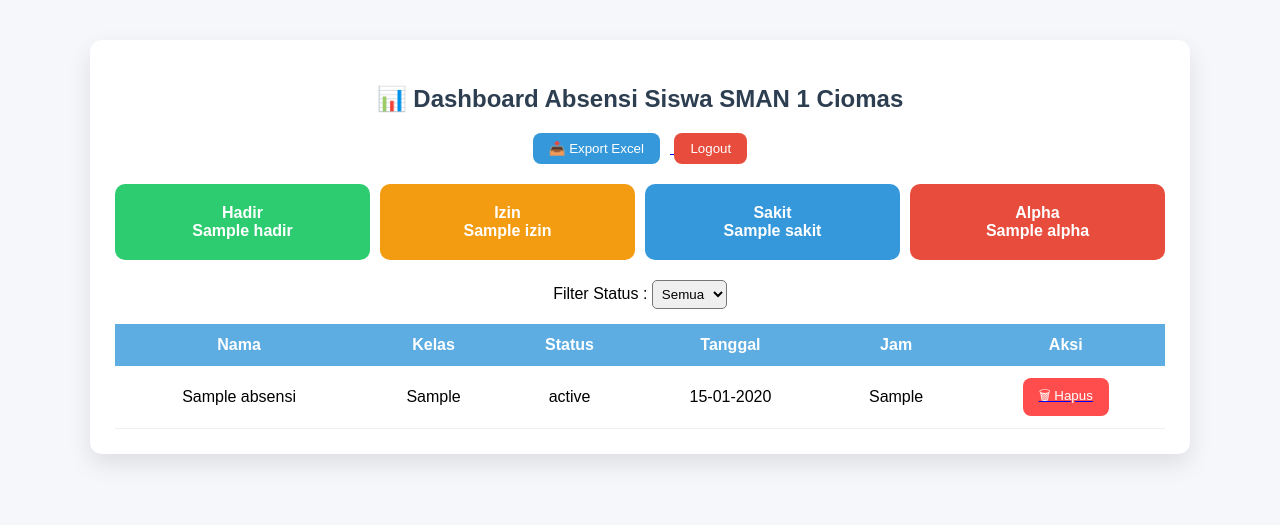
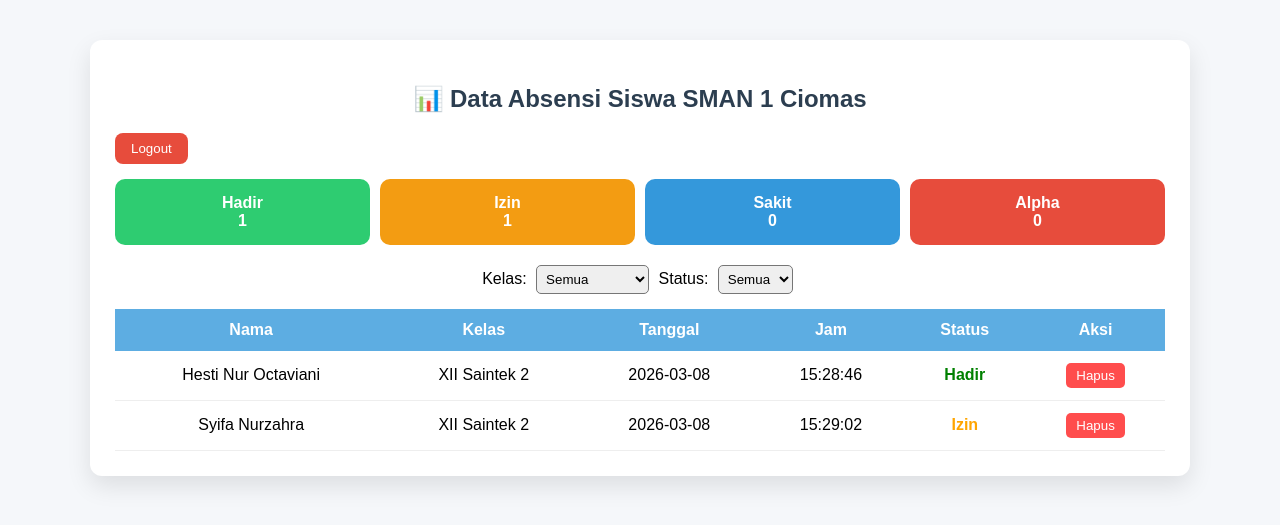
Before and after one commit to hestioctaviani810-star/absensi-sekolah, a Flask app: template templates/index.html in a window 1280 px wide. Shown: the top 525 px of the page. Run offline with Flask 3, Linux system fonts and the light colour scheme; tables that the repository leaves empty hold one stand-in row (values such as "Sample post"); the template is opened without the code that fills it: values that come from a table or form of the project are taken from there, most other values are stand-ins (such as "Sample title", 1, 10 or a date in 2020).

Commit message:
upgrade fix page

```diff
--- /dev/null
+++ b/absensi.csv
@@ -0,0 +1,2 @@
+Hesti Nur Octaviani,XII Saintek 2,2026-03-08,15:28:46,Hadir
+Syifa Nurzahra,XII Saintek 2,2026-03-08,15:29:02,Izin
--- a/app.py
+++ b/app.py
@@ -1,156 +1,116 @@
-from flask import Flask, render_template, request, redirect, session, send_file
-from flask_sqlalchemy import SQLAlchemy
+from flask import Flask, render_template, request, redirect, url_for, jsonify
 from datetime import datetime
-import pandas as pd
-import io
+import csv
+import os
 
 app = Flask(__name__)
 app.secret_key = "secret123"
 
-app.config['SQLALCHEMY_DATABASE_URI'] = 'sqlite:///absensi.db'
-app.config['SQLALCHEMY_TRACK_MODIFICATIONS'] = False
+CSV_FILE = "absensi.csv"
 
-db = SQLAlchemy(app)
+# ========================
+# HALAMAN ABSEN SISWA
+# ========================
+@app.route("/")
+def absen():
+    return render_template("absen.html")
+
+@app.route("/absen", methods=["POST"])
+def proses_absen():
+    nama = request.form.get("nama")
+    kelas = request.form.get("kelas")
+    status = request.form.get("status")
+
+    tanggal = datetime.now().strftime("%Y-%m-%d")
+    jam = datetime.now().strftime("%H:%M:%S")
+
+    with open(CSV_FILE, "a", newline="") as f:
+        writer = csv.writer(f)
+        writer.writerow([nama, kelas, tanggal, jam, status])
+
+    return render_template("berhasil.html")
 
 
-# DATABASE
-class Absensi(db.Model):
-    id = db.Column(db.Integer, primary_key=True)
-    nama = db.Column(db.String(100))
-    kelas = db.Column(db.String(10))
-    status = db.Column(db.String(10))
-    tanggal = db.Column(db.DateTime)
-    jam = db.Column(db.String(10))
-
-
-# LOGIN
-USERNAME = "adminsmancio"
-PASSWORD = "smanciojaya123"
-
-
-@app.route("/", methods=["GET", "POST"])
+# ========================
+# LOGIN GURU
+# ========================
+@app.route("/login", methods=["GET", "POST"])
 def login():
-
     if request.method == "POST":
-        username = request.form["username"]
-        password = request.form["password"]
-
-        if username == USERNAME and password == PASSWORD:
-            session["login"] = True
-            return redirect("/dashboard")
-
+        username = request.form.get("username")
+        password = request.form.get("password")
+        if username == "smancio admin" and password == "smanciojaya123":
+            return redirect(url_for("dashboard"))
+        else:
+            return "Login gagal! Username atau password salah."
     return render_template("login.html")
 
 
-# DASHBOARD
+# ========================
+# DASHBOARD GURU
+# ========================
 @app.route("/dashboard")
 def dashboard():
-
-    if "login" not in session:
-        return redirect("/")
-
-    status_filter = request.args.get("status")
-
-    if status_filter and status_filter != "semua":
-        data = Absensi.query.filter_by(status=status_filter).order_by(Absensi.id.desc()).all()
-    else:
-        data = Absensi.query.order_by(Absensi.id.desc()).all()
-
-    hadir = Absensi.query.filter_by(status="Hadir").count()
-    izin = Absensi.query.filter_by(status="Izin").count()
-    sakit = Absensi.query.filter_by(status="Sakit").count()
-    alpha = Absensi.query.filter_by(status="Alpha").count()
-
-    return render_template(
-        "index.html",
-        data=data,
-        hadir=hadir,
-        izin=izin,
-        sakit=sakit,
-        alpha=alpha
-    )
+    kelas_list = [
+        "X-1","X-2","X-3","X-4","X-5","X-6","X-7","X-8","X-9","X-10",
+        "XI Saintek 1","XI Saintek 2","XI Sainkes 1","XI Sainkes 2",
+        "XI Sosek 1","XI Sosek 2","XI Soshum 1","XI Soshum 2","XI Soshum 3",
+        "XII Saintek 1","XII Saintek 2","XII Sainkes 1","XII Sainkes 2",
+        "XII Sosek 1","XII Sosek 2","XII Soshum 1","XII Soshum 2","XII Soshum 3","XII Soshum 4","XII Soshum 5"
+    ]
+    status_list = ["Hadir","Izin","Sakit","Alpha"]
+    return render_template("index.html", kelas_list=kelas_list, status_list=status_list)
 
 
-# ABSEN SISWA
-@app.route("/absen", methods=["POST"])
-def absen():
+# ========================
+# API UNTUK RELOAD DATA + FILTER + STATISTIK
+# ========================
+@app.route("/api/data")
+def api_data():
+    kelas_filter = request.args.get("kelas", "")
+    status_filter = request.args.get("status", "")
 
-    nama = request.form["nama"]
-    kelas = request.form["kelas"]
-    status = request.form["status"]
+    data = []
+    statistik = {"Hadir":0, "Izin":0, "Sakit":0, "Alpha":0}
 
-    now = datetime.now()
+    if os.path.exists(CSV_FILE):
+        with open(CSV_FILE, "r") as f:
+            reader = csv.reader(f)
+            for row in reader:
+                if len(row) == 5:
+                    nama, kelas, tanggal, jam, status = row
+                    if (kelas_filter == "" or kelas_filter == kelas) and \
+                       (status_filter == "" or status_filter == status):
+                        data.append({
+                            "nama": nama,
+                            "kelas": kelas,
+                            "tanggal": tanggal,
+                            "jam": jam,
+                            "status": status
+                        })
+                        if status in statistik:
+                            statistik[status] += 1
 
-    data = Absensi(
-        nama=nama,
-        kelas=kelas,
-        status=status,
-        tanggal=now,
-        jam=now.strftime("%H:%M")
-    )
-
-    db.session.add(data)
-    db.session.commit()
-
-    return redirect("/dashboard")
+    return jsonify({"data":data, "statistik":statistik})
 
 
+# ========================
 # HAPUS DATA
-@app.route("/hapus/<int:id>")
-def hapus(id):
-
-    data = Absensi.query.get_or_404(id)
-
-    db.session.delete(data)
-    db.session.commit()
-
-    return redirect("/dashboard")
-
-
-# EXPORT EXCEL
-@app.route("/export")
-def export():
-
-    if "login" not in session:
-        return redirect("/")
-
-    data = Absensi.query.all()
-
-    hasil = []
-
-    for siswa in data:
-        hasil.append({
-            "Nama": siswa.nama,
-            "Kelas": siswa.kelas,
-            "Status": siswa.status,
-            "Tanggal": siswa.tanggal.strftime("%d-%m-%Y"),
-            "Jam": siswa.jam
-        })
-
-    df = pd.DataFrame(hasil)
-
-    output = io.BytesIO()
-    df.to_excel(output, index=False)
-    output.seek(0)
-
-    return send_file(
-        output,
-        download_name="data_absensi.xlsx",
-        as_attachment=True
-    )
-
-
-# LOGOUT
-@app.route("/logout")
-def logout():
-
-    session.pop("login", None)
-    return redirect("/")
+# ========================
+@app.route("/hapus/<nama>/<kelas>/<tanggal>/<jam>")
+def hapus(nama, kelas, tanggal, jam):
+    rows = []
+    if os.path.exists(CSV_FILE):
+        with open(CSV_FILE, "r") as f:
+            reader = csv.reader(f)
+            for row in reader:
+                if row != [nama, kelas, tanggal, jam, row[4]]:
+                    rows.append(row)
+        with open(CSV_FILE, "w", newline="") as f:
+            writer = csv.writer(f)
+            writer.writerows(rows)
+    return redirect(url_for("dashboard"))
 
 
 if __name__ == "__main__":
-
-    with app.app_context():
-        db.create_all()
-
     app.run(debug=True)
--- a/templates/absen.html
+++ b/templates/absen.html
@@ -74,10 +74,12 @@ text-decoration:underline;
 }
 
 @media(max-width:500px){
+
 .card{
 width:90%;
 padding:25px;
 }
+
 }
 
 </style></head><body><div class="card"><h2>📋 Absensi Siswa</h2><form action="/absen" method="POST"><input type="text" name="nama" placeholder="Nama siswa" required><select name="kelas" required><option value="">Pilih Kelas</option><optgroup label="Kelas X">
@@ -121,6 +123,6 @@ padding:25px;
 </select><button type="submit">📌 Absen Sekarang</button>
 
 </form><div class="login-link">
-Guru? <a href="/">Login disini</a>
+Guru? <a href="/login">Login disini</a>
 </div></div></body>
 </html>
--- a/templates/index.html
+++ b/templates/index.html
@@ -2,240 +2,134 @@
 <html lang="id">
 <head>
 <meta charset="UTF-8">
-<title>Dashboard Absensi</title>
-
+<title>Data Absensi Siswa</title>
 <style>
-
-body{
-font-family:Arial;
-background:#f5f7fa;
-margin:0;
-}
-
-.container{
-width:90%;
-max-width:1100px;
-margin:40px auto;
-}
-
-.card{
-background:white;
-padding:25px;
-border-radius:12px;
-box-shadow:0 10px 25px rgba(0,0,0,0.1);
-}
-
-h2{
-text-align:center;
-color:#2c3e50;
-margin-bottom:20px;
-}
-
-button{
-padding:8px 16px;
-border:none;
-border-radius:8px;
-cursor:pointer;
-transition:0.2s;
-}
-
-button:hover{
-transform:scale(1.05);
-}
-
-.export{
-background:#3498db;
-color:white;
-margin-right:10px;
-}
-
-.logout{
-background:#e74c3c;
-color:white;
-}
-
-.hapus{
-background:#ff4d4d;
-color:white;
-}
-
-.top{
-text-align:center;
-margin-bottom:20px;
-}
-
-.stats{
-display:flex;
-gap:10px;
-margin-bottom:20px;
-flex-wrap:wrap;
-}
-
-.stat{
-flex:1;
-padding:20px;
-color:white;
-border-radius:10px;
-text-align:center;
-font-weight:bold;
-min-width:120px;
-}
-
+body{font-family:Arial;background:#f5f7fa;margin:0;padding:0;}
+.container{width:90%;max-width:1100px;margin:40px auto;}
+.card{background:white;padding:25px;border-radius:12px;box-shadow:0 10px 25px rgba(0,0,0,0.1);}
+h2{text-align:center;color:#2c3e50;margin-bottom:20px;}
+button{padding:8px 16px;border:none;border-radius:8px;cursor:pointer;transition:0.2s;}
+button:hover{transform:scale(1.05);}
+.logout{background:#e74c3c;color:white;margin-bottom:15px;}
+.table-container{overflow-x:auto;}
+table{width:100%;border-collapse:collapse;}
+th{background:#5dade2;color:white;padding:12px;}
+td{padding:12px;text-align:center;border-bottom:1px solid #eee;}
+tr:hover{background:#f2f6ff;}
+.status-Hadir{color:green;font-weight:bold;}
+.status-Izin{color:orange;font-weight:bold;}
+.status-Sakit{color:blue;font-weight:bold;}
+.status-Alpha{color:red;font-weight:bold;}
+.aksi button{background:#ff4d4d;color:white;border:none;padding:5px 10px;border-radius:5px;cursor:pointer;}
+.filter{margin-bottom:15px;text-align:center;}
+select{padding:5px;border-radius:5px;margin:0 5px;}
+.stats{display:flex;gap:10px;margin-bottom:20px;flex-wrap:wrap;}
+.stat{flex:1;padding:15px;color:white;border-radius:10px;text-align:center;font-weight:bold;min-width:100px;}
 .hadir{background:#2ecc71;}
 .izin{background:#f39c12;}
 .sakit{background:#3498db;}
 .alpha{background:#e74c3c;}
+</style>
+</head>
+<body>
+<div class="container">
+<div class="card">
+<h2>📊 Data Absensi Siswa SMAN 1 Ciomas</h2>
+<a href="/logout"><button class="logout">Logout</button></a>
 
-.table-container{
-overflow-x:auto;
-}
-
-table{
-width:100%;
-border-collapse:collapse;
-}
-
-th{
-background:#5dade2;
-color:white;
-padding:12px;
-}
-
-td{
-padding:12px;
-text-align:center;
-border-bottom:1px solid #eee;
-}
-
-tr:hover{
-background:#f2f6ff;
-}
-
-.status-hadir{color:#2ecc71;font-weight:bold;}
-.status-izin{color:#f39c12;font-weight:bold;}
-.status-sakit{color:#3498db;font-weight:bold;}
-.status-alpha{color:#e74c3c;font-weight:bold;}
-
-.aksi a{
-display:flex;
-justify-content:center;
-}
-
-.filter{
-text-align:center;
-margin-bottom:15px;
-}
-
-select{
-padding:5px;
-border-radius:5px;
-}
-
-</style>
-
-</head>
-
-<body>
-
-<div class="container">
-
-<div class="card">
-
-<h2>📊 Dashboard Absensi Siswa SMAN 1 Ciomas</h2>
-
-<div class="top">
-
-<a href="/export">
-<button class="export">📥 Export Excel</button>
-</a>
-
-<a href="/logout">
-<button class="logout">Logout</button>
-</a>
-
+<!-- STATISTIK -->
+<div class="stats">
+<div class="stat hadir">Hadir<br><span id="stat-hadir">0</span></div>
+<div class="stat izin">Izin<br><span id="stat-izin">0</span></div>
+<div class="stat sakit">Sakit<br><span id="stat-sakit">0</span></div>
+<div class="stat alpha">Alpha<br><span id="stat-alpha">0</span></div>
 </div>
 
-<div class="stats">
+<!-- FILTER -->
+<div class="filter">
+Kelas:
+<select id="filter-kelas">
+<option value="">Semua</option>
+{% for kelas in kelas_list %}
+<option value="{{ kelas }}">{{ kelas }}</option>
+{% endfor %}
+</select>
 
-<div class="stat hadir">
-Hadir<br>
-{{ hadir }}
+Status:
+<select id="filter-status">
+<option value="">Semua</option>
+{% for status in status_list %}
+<option value="{{ status }}">{{ status }}</option>
+{% endfor %}
+</select>
 </div>
 
-<div class="stat izin">
-Izin<br>
-{{ izin }}
-</div>
-
-<div class="stat sakit">
-Sakit<br>
-{{ sakit }}
-</div>
-
-<div class="stat alpha">
-Alpha<br>
-{{ alpha }}
+<div class="table-container">
+<table id="tabel-absensi">
+<thead>
+<tr>
+<th>Nama</th>
+<th>Kelas</th>
+<th>Tanggal</th>
+<th>Jam</th>
+<th>Status</th>
+<th>Aksi</th>
+</tr>
+</thead>
+<tbody></tbody>
+</table>
 </div>
 
 </div>
-
-<form method="GET" class="filter">
-
-Filter Status :
-
-<select name="status" onchange="this.form.submit()">
-<option value="semua">Semua</option>
-<option value="Hadir">Hadir</option>
-<option value="Izin">Izin</option>
-<option value="Sakit">Sakit</option>
-<option value="Alpha">Alpha</option>
-</select>
-
-</form>
-
-<div class="table-container">
-
-<table>
-
-<tr>
-<th>Nama</th>
-<th>Kelas</th>
-<th>Status</th>
-<th>Tanggal</th>
-<th>Jam</th>
-<th>Aksi</th>
-</tr>
-
-{% for siswa in data %}
-<tr>
-
-<td>{{ siswa.nama }}</td>
-<td>{{ siswa.kelas }}</td>
-
-<td class="status-{{ siswa.status|lower }}">
-{{ siswa.status }}
-</td>
-
-<td>{{ siswa.tanggal.strftime("%d-%m-%Y") }}</td>
-
-<td>{{ siswa.jam }}</td>
-
-<td class="aksi">
-<a href="/hapus/{{ siswa.id }}">
-<button class="hapus">🗑 Hapus</button>
-</a>
-</td>
-
-</tr>
-{% endfor %}
-
-</table>
-
 </div>
 
-</div>
+<script>
+const filterKelas = document.getElementById("filter-kelas");
+const filterStatus = document.getElementById("filter-status");
 
-</div>
+function ambilData(){
+    const kelas = filterKelas.value;
+    const status = filterStatus.value;
+
+    fetch(`/api/data?kelas=${encodeURIComponent(kelas)}&status=${encodeURIComponent(status)}`)
+    .then(res => res.json())
+    .then(resp => {
+        const data = resp.data;
+        const statistik = resp.statistik;
+
+        // update statistik
+        document.getElementById("stat-hadir").textContent = statistik.Hadir;
+        document.getElementById("stat-izin").textContent = statistik.Izin;
+        document.getElementById("stat-sakit").textContent = statistik.Sakit;
+        document.getElementById("stat-alpha").textContent = statistik.Alpha;
+
+        // update tabel
+        const tbody = document.querySelector("#tabel-absensi tbody");
+        tbody.innerHTML = "";
+        data.forEach(d=>{
+            const tr = document.createElement("tr");
+            tr.innerHTML = `
+                <td>${d.nama}</td>
+                <td>${d.kelas}</td>
+                <td>${d.tanggal}</td>
+                <td>${d.jam}</td>
+                <td class="status-${d.status}">${d.status}</td>
+                <td class="aksi">
+                    <form action="/hapus/${d.nama}/${d.kelas}/${d.tanggal}/${d.jam}" method="get">
+                    <button type="submit">Hapus</button>
+                    </form>
+                </td>
+            `;
+            tbody.appendChild(tr);
+        });
+    });
+}
+
+setInterval(ambilData,3000);
+filterKelas.addEventListener("change",ambilData);
+filterStatus.addEventListener("change",ambilData);
+ambilData();
+</script>
 
 </body>
 </html>
```
Also changed, not shown: templates/berhasil.html (added, +27 -0 lines), templates/login.html (+24 -28 lines), 1 other file.
